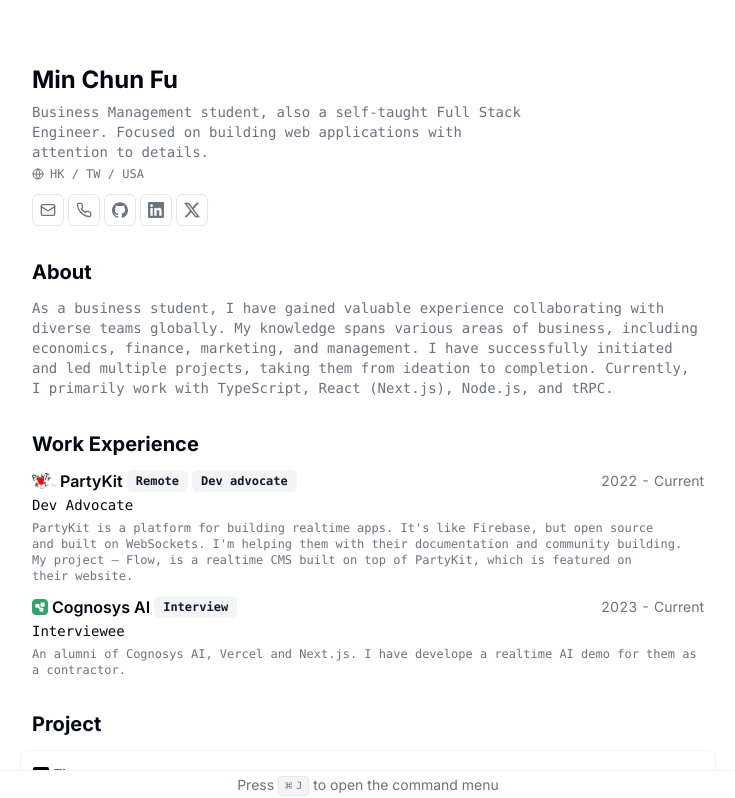
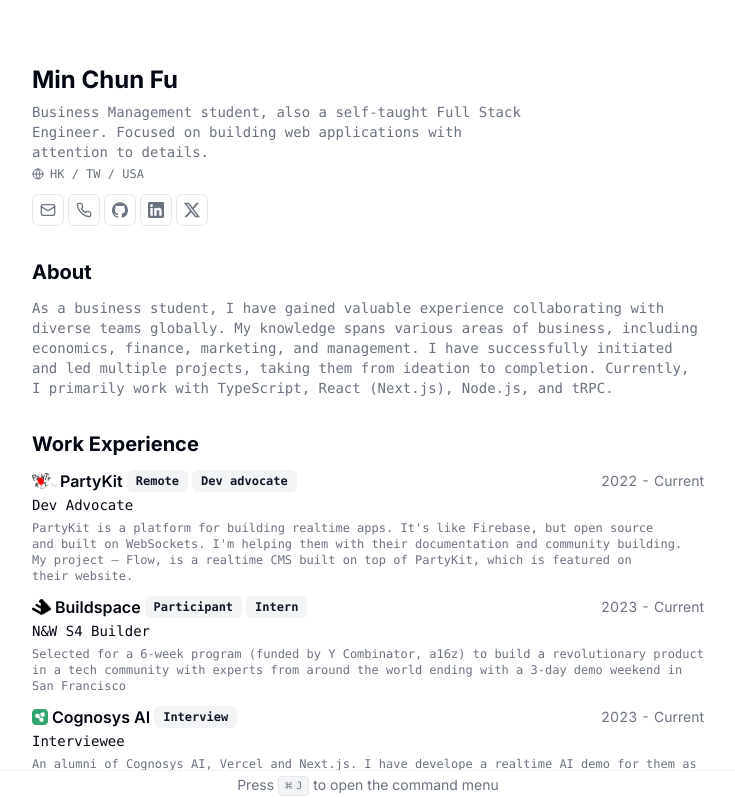
Before and after one commit to Itsnotaka/cv, a Next.js app: page / in a window 1280 px wide. Shown: the top 798 px of the page, without its empty margins (272-1007 px from the left). Built offline with nearby package versions, Linux system fonts and the light colour scheme.

Commit message:
added buildspace

```diff
--- a/src/data/resume-data.tsx
+++ b/src/data/resume-data.tsx
@@ -1,24 +1,8 @@
 import {
-  AmbitLogo,
-  BarepapersLogo,
-  BimLogo,
-  CDGOLogo,
-  ClevertechLogo,
-  ConsultlyLogo,
-  EvercastLogo,
   FlowLogo,
-  Howdy,
-  JarockiMeLogo,
-  JojoMobileLogo,
-  Minimal,
-  MobileVikingsLogo,
-  MonitoLogo,
-  NSNLogo,
-  ParabolLogo,
+  BuildspaceLogo,
   PartykitLogo,
   CognosysAiLogo,
-  TastyCloudLogo,
-  YearProgressLogo,
 } from "@/images/logos";
 import { GitHubIcon, LinkedInIcon, XIcon } from "@/components/icons";
 
@@ -81,6 +65,17 @@
         "PartyKit is a platform for building realtime apps. It's like Firebase, but open source and built on WebSockets. I'm helping them with their documentation and community building. My project – Flow, is a realtime CMS built on top of PartyKit, which is featured on their website.",
     },
     {
+      company: "Buildspace",
+      link: "https://buildspace.so",
+      badges: ["Participant", "Intern"],
+      title: "N&W S4 Builder",
+      logo: BuildspaceLogo,
+      start: "2023",
+      end: "Current",
+      description: `Selected for a 6-week program (funded by Y Combinator, a16z) to build a revolutionary product in a tech
+        community with experts from around the world ending with a 3-day demo weekend in San Francisco`,
+    },
+    {
       company: "Cognosys AI",
       link: "https://www.cognosys.ai/",
       badges: ["Interview"],
--- a/src/images/logos/index.ts
+++ b/src/images/logos/index.ts
@@ -1,42 +1,6 @@
-import ConsultlyLogo from "./consultly.svg";
-import AmbitLogo from "./ambit.png";
-import BarepapersLogo from "./barepapers.svg";
-import BimLogo from "./bim.png";
-import CDGOLogo from "./cdgo.png";
-import ClevertechLogo from "./clevertech.png";
-import EvercastLogo from "./evercast.svg";
-import Howdy from "./howdy.png";
-import JarockiMeLogo from "./jarocki.svg";
-import JojoMobileLogo from "./jojomobile.png";
-import MonitoLogo from "./monito.svg";
-import MobileVikingsLogo from "./mv.png";
-import NSNLogo from "./nsn.svg";
-import ParabolLogo from "./parabol.svg";
-import TastyCloudLogo from "./tastycloud.png";
-import YearProgressLogo from "./yearprogress.svg";
-import Minimal from "./minimal.svg";
 import FlowLogo from "./flow-icon-white.png";
 import PartykitLogo from "./partykit.png";
-import CognosysAiLogo from './cog.png'
-export {
-  PartykitLogo,
-  ConsultlyLogo,
-  AmbitLogo,
-  BarepapersLogo,
-  BimLogo,
-  CDGOLogo,
-  ClevertechLogo,
-  EvercastLogo,
-  Howdy,
-  JarockiMeLogo,
-  JojoMobileLogo,
-  MonitoLogo,
-  MobileVikingsLogo,
-  NSNLogo,
-  ParabolLogo,
-  TastyCloudLogo,
-  YearProgressLogo,
-  Minimal,
-  FlowLogo,
-  CognosysAiLogo
-};
+import CognosysAiLogo from "./cog.png";
+import BuildspaceLogo from "./buildspace.png";
+
+export { BuildspaceLogo, PartykitLogo, FlowLogo, CognosysAiLogo };
```
Also changed, not shown: src/images/logos/buildspace.png (added).
